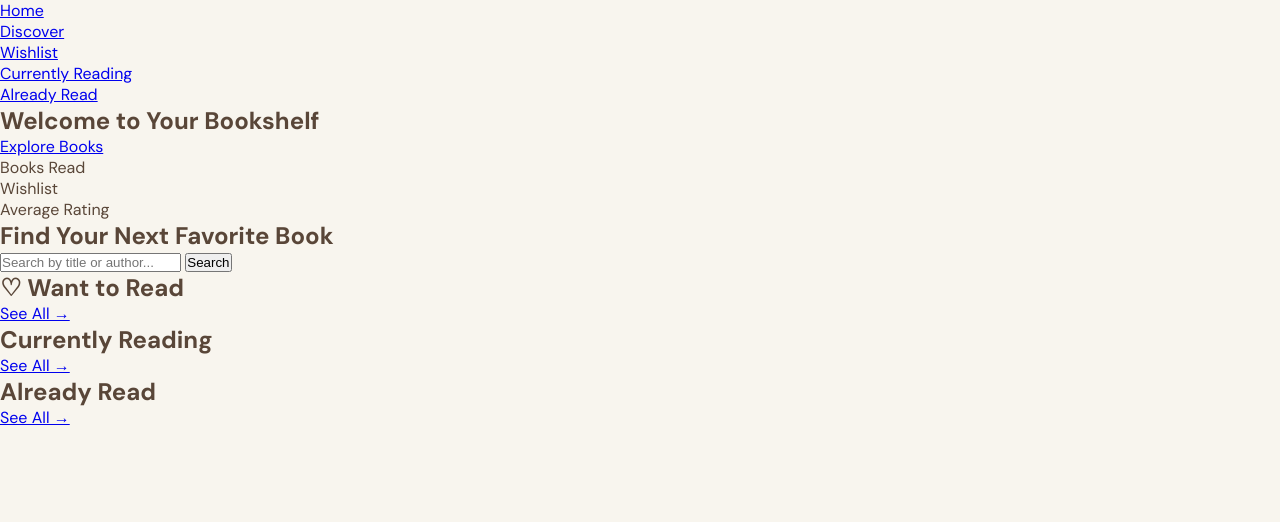
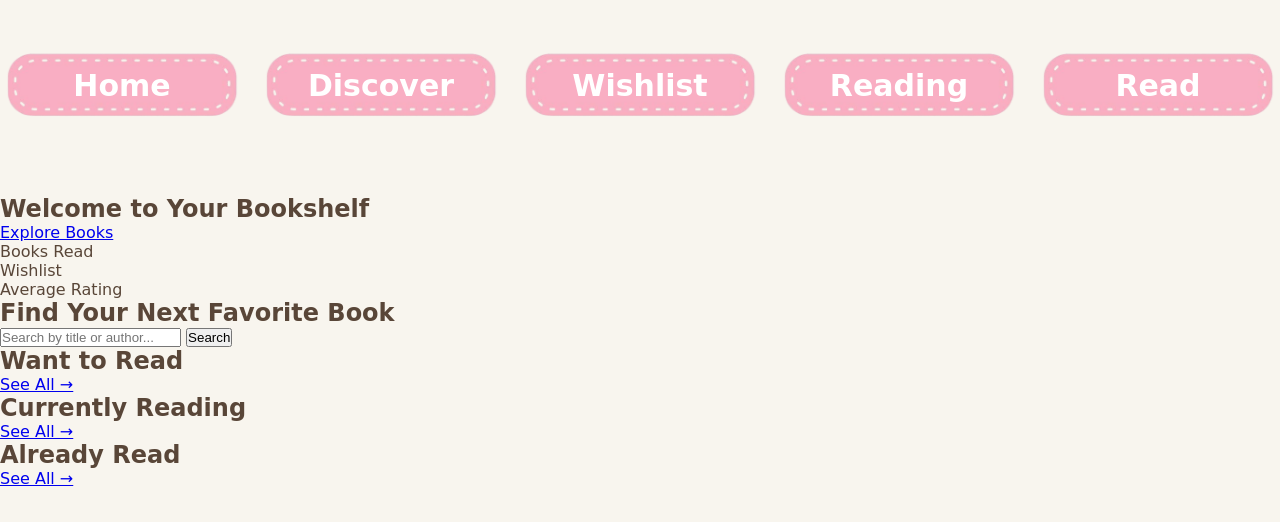
Before and after one commit to noellenayeoncho-cpu/Book, a plain HTML site: page index.html in a window 1280 px wide. Drawn offline with Linux system fonts and the light colour scheme; a web font is replaced by a local one.

Commit message:
more changes

```diff
--- a/index.html
+++ b/index.html
@@ -2,6 +2,9 @@
 <html lang="en">
 
 <head>
+    <link rel="preconnect" href="https://fonts.googleapis.com">
+    <link rel="preconnect" href="https://fonts.gstatic.com" crossorigin>
+    <link href="https://fonts.googleapis.com/css2?family=Crafty+Girls&display=swap" rel="stylesheet">
     <meta charset="UTF-8">
     <meta http-equiv="X-UA-Compatible" content="IE=edge">
     <meta name="viewport" content="width=device-width, initial-scale=1.0">
@@ -12,16 +15,34 @@
 </head>
 
 <body>
-    <nav>
-        <ul>
-            <li><a href="index.html">Home</a></li>
-            <li><a href="discover.html">Discover</a></li>
-            <li><a href="wishlist.html">Wishlist</a></li>
-            <li><a href="reading.html">Currently Reading</a></li>
-            <li><a href="read.html">Already Read</a></li>
-        </ul>
-    </nav>
+    <nav class="navigation">
 
+    <a href="index.html" class="nav-button">
+        <img src="images/home.png" alt="Home">
+        <span>Home</span>
+    </a>
+
+    <a href="discover.html" class="nav-button">
+        <img src="images/discover.png" alt="Discover">
+        <span>Discover</span>
+    </a>
+
+    <a href="wishlist.html" class="nav-button">
+        <img src="images/wishlist.png" alt="Wishlist">
+        <span>Wishlist</span>
+    </a>
+
+    <a href="reading.html" class="nav-button">
+        <img src="images/reading.png" alt="Reading">
+        <span>Reading</span>
+    </a>
+
+    <a href="read.html" class="nav-button">
+        <img src="images/read.png" alt="Finished">
+        <span>Read</span>
+    </a>
+
+</nav>
     <main>
         <section class="welcome">
 
@@ -72,7 +93,7 @@
         <section class="bookshelf">
 
             <div class="section-heading">
-                <h2>♡ Want to Read </h2>
+                <h2> Want to Read </h2>
                 <a href="wishlist.html">See All →</a>
             </div>
 
--- a/style.css
+++ b/style.css
@@ -1,4 +1,4 @@
-@import url('https://fonts.googleapis.com/css2?family=DM+Sans:wght@400;500;600;700&family=Playfair+Display:wght@500;600;700&display=swap');
+@import url('https://fonts.googleapis.com/css2?family=Crafty+Girls&display=swap');
 
 * {
     margin: 0;
@@ -6,23 +6,63 @@
     box-sizing: border-box;
 }
 
-    body {
+body {
     background-color: #F8F5EE;
     color: #594638;
-    font-family: 'DM Sans', sans-serif;
+    font-family: 'Crafty Girls', cursive;
 }
-    header{
-         background-color: #A8B99A;
+
+header {
+    background-color: #A8B99A;
     padding: 22px 6%;
     display: flex;
     justify-content: space-between;
     align-items: center;
     flex-wrap: wrap;
     gap: 15px;
-    }
-    header h1{
-        font-family: 'Playfair Display', serif;
-        font-size: 30px;
-        color: #fffdf8;
+}
 
-    }
+header h1 {
+    font-family: 'Crafty Girls', cursive;
+    font-size: 70px;
+    color: #fffdf8;
+}
+
+.navigation {
+    display: flex;
+    justify-content: center;
+    align-items: center;
+    gap: 25px;
+    padding: 5px 5px 10px;
+    margin-top: -20px;
+}
+
+.nav-button {
+    position: relative;
+    display: block;
+    width: 250px;
+    height: 200px;
+    text-decoration: none;
+    transition: 0.3s;
+}
+
+.nav-button img {
+    width: 100%;
+    height: 100%;
+    object-fit: cover;
+    border-radius: 7px;
+}
+
+.nav-button span {
+    position: absolute;
+    top: 50%;
+    left: 50%;
+    transform: translate(-50%, -50%);
+    color: white;
+    font-weight: bold;
+    font-size: 30px;
+}
+
+.nav-button:hover {
+    transform: translateY(-5px);
+}
```
Also changed, not shown: images/discover.png (added), images/home.png (added), images/read.png (added), images/reading.png (added), images/wishlist.png (added).
